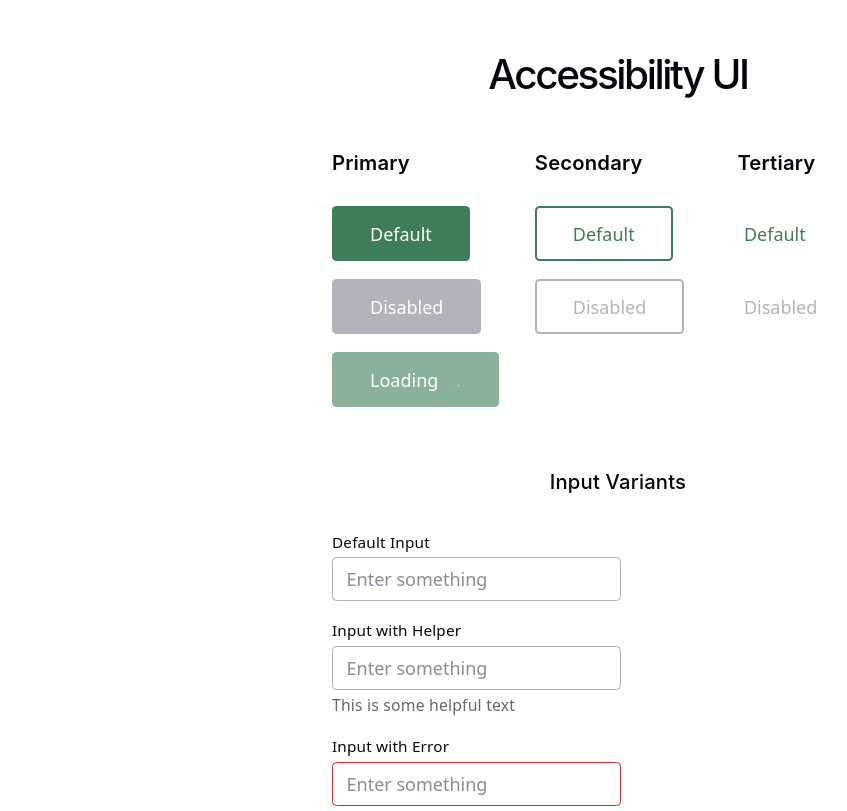
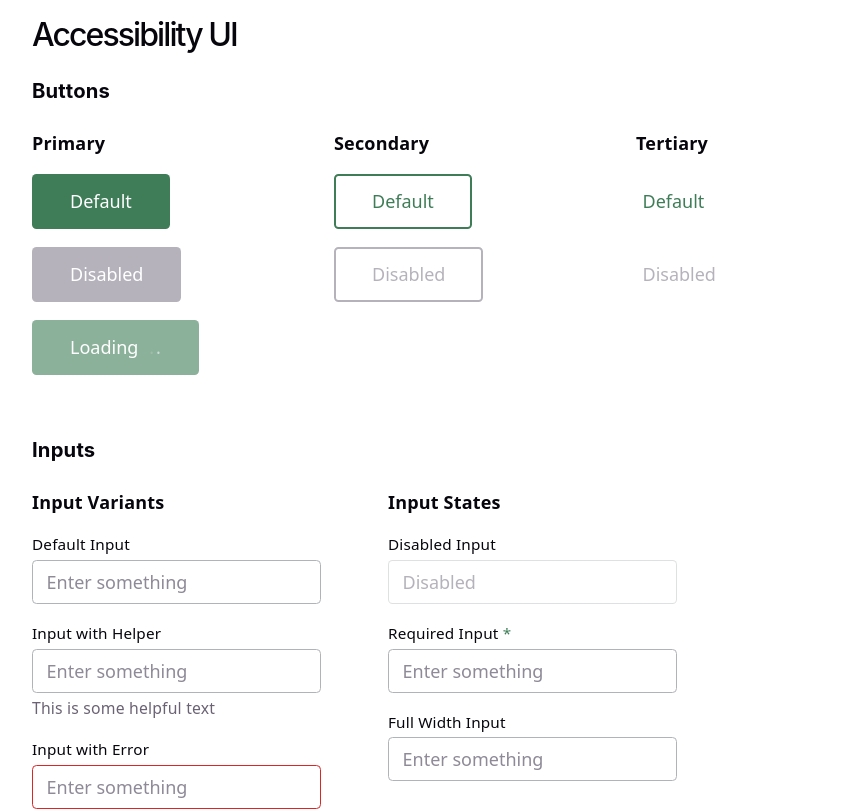
Before and after one commit to lynnerang/access-ui, a React (Vite) app: page / in a window 1280 px wide. Shown: the top 811 px of the page, without its empty margins (22-869 px from the left). Built offline with nearby package versions, Linux system fonts and the light colour scheme.

Commit message:
Refine page layout, favoring left alignment

```diff
--- a/src/components/App.scss
+++ b/src/components/App.scss
@@ -2,31 +2,42 @@
 
 .app {
   min-height: 100svh;
-  padding: vars.$space-xxl;
+  width: 100%;
+  padding: vars.$space-md vars.$space-xxl;
   display: flex;
   flex-direction: column;
-  align-items: center;
-  justify-content: center;
+  align-items: flex-start;
+  justify-content: flex-start;
   gap: vars.$space-lg;
-  max-width: 680px;
-  margin: 0 auto;
-  text-align: center;
+  margin: 0;
+  text-align: left;
   color: vars.$text;
 
   h1 {
     margin: 0;
     font-family: vars.$font-heading;
-    font-size: clamp(2.25rem, 3vw, 3rem);
+    font-size: vars.$heading-1;
     line-height: 1.05;
+    color: vars.$text-h;
+  }
+
+  .component-section {
+    width: 100%;
+    margin-bottom: vars.$space-xl;
+  }
+
+  .component-section > h2 {
+    margin: 0 0 vars.$space-lg 0;
+    font-size: vars.$heading-2;
+    font-weight: 700;
     color: vars.$text-h;
   }
 
   .button-grid {
     display: grid;
-    grid-template-columns: repeat(3, 1fr);
+    grid-template-columns: repeat(4, minmax(260px, 1fr));
     gap: vars.$space-xl;
     width: 100%;
-    margin-top: vars.$space-lg;
 
     section {
       display: flex;
@@ -35,31 +46,40 @@
       align-items: flex-start;
     }
 
-    h2 {
-      margin: 0 0 vars.$space-sm;
-      font-size: 1.125rem;
+    h3 {
+      margin: 0;
+      font-size: vars.$heading-3;
       font-weight: 600;
       color: vars.$text-h;
     }
   }
 
   .input-grid {
-    display: grid;
-    grid-template-columns: repeat(auto-fit, minmax(300px, 1fr));
+    display: inline-grid;
+    grid-template-columns: repeat(2, minmax(320px, 1fr));
     gap: vars.$space-xl;
-    width: 100%;
-    margin-top: vars.$space-xl;
+    width: max-content;
+    max-width: 100%;
+    justify-content: start;
 
     section {
       display: flex;
       flex-direction: column;
       gap: vars.$space-md;
+      align-items: flex-start;
     }
 
-    h2 {
-      margin: 0 0 vars.$space-md 0;
-      font-size: 1.125rem;
+    h3 {
+      margin: 0;
+      font-size: vars.$heading-3;
+      font-weight: 600;
       color: vars.$text-h;
+    }
+
+    @media (max-width: vars.$breakpoint-small) {
+      display: grid;
+      width: 100%;
+      grid-template-columns: 1fr;
     }
   }
 
--- a/src/components/App.tsx
+++ b/src/components/App.tsx
@@ -8,18 +8,23 @@ function App() {
         Skip to main content
       </a>
       <main id="main-content" className="app">
+        <header className="app-header">
           <h1>Accessibility UI</h1>
+        </header>
+
+        <section className="component-section">
+          <h2>Buttons</h2>
 
           <div className="button-grid">
             <section>
-          <h2>Primary</h2>
+              <h3>Primary</h3>
               <Button>Default</Button>
               <Button disabled>Disabled</Button>
               <Button isLoading>Loading</Button>
             </section>
 
             <section>
-          <h2>Secondary</h2>
+              <h3>Secondary</h3>
               <Button variant="secondary">Default</Button>
               <Button variant="secondary" disabled>
                 Disabled
@@ -27,29 +32,34 @@ function App() {
             </section>
 
             <section>
-          <h2>Tertiary</h2>
+              <h3>Tertiary</h3>
               <Button variant="tertiary">Default</Button>
               <Button variant="tertiary" disabled>
                 Disabled
               </Button>
             </section>
           </div>
+        </section>
+
+        <section className="component-section">
+          <h2>Inputs</h2>
 
           <div className="input-grid">
             <section>
-          <h2>Input Variants</h2>
+              <h3>Input Variants</h3>
               <Input label="Default Input" placeholder="Enter something" />
               <Input label="Input with Helper" helperText="This is some helpful text" placeholder="Enter something" />
               <Input label="Input with Error" error="This is error text" placeholder="Enter something" />
             </section>
 
             <section>
-          <h2>Input States</h2>
+              <h3>Input States</h3>
               <Input label="Disabled Input" disabled placeholder="Disabled" />
               <Input label="Required Input" required placeholder="Enter something" />
               <Input label="Full Width Input" fullWidth placeholder="Enter something" />
             </section>
           </div>
+        </section>
       </main>
     </>
   );
--- a/src/styles/_variables.scss
+++ b/src/styles/_variables.scss
@@ -3,6 +3,11 @@
 $font-sans: system-ui, 'Segoe UI', Roboto, sans-serif;
 $font-heading: 'Inter', system-ui, 'Segoe UI', Roboto, sans-serif;
 $font-mono: ui-monospace, Consolas, 'Liberation Mono', Menlo, monospace;
+
+$heading-1: clamp(1.75rem, 2.5vw, 2.5rem);
+$heading-2: 1.125rem;
+$heading-3: 1rem;
+$heading-4: 0.75rem;
 
 $bg: #ffffff;
 $surface: #f8f6ff;
--- a/src/styles/index.scss
+++ b/src/styles/index.scss
@@ -7,6 +7,8 @@
   font-size: 18px;
   line-height: 1.45;
   letter-spacing: 0.18px;
+  width: 100%;
+  margin: 0;
   color-scheme: light dark;
   font-synthesis: none;
   text-rendering: optimizeLegibility;
@@ -45,8 +47,8 @@ body {
 }
 
 #root {
-  width: min(1126px, 100%);
-  margin: 0 auto;
+  width: 100%;
+  margin: 0;
   min-height: 100svh;
   display: flex;
   flex-direction: column;
```
Lines whose indentation alone changed are shown as unchanged.
